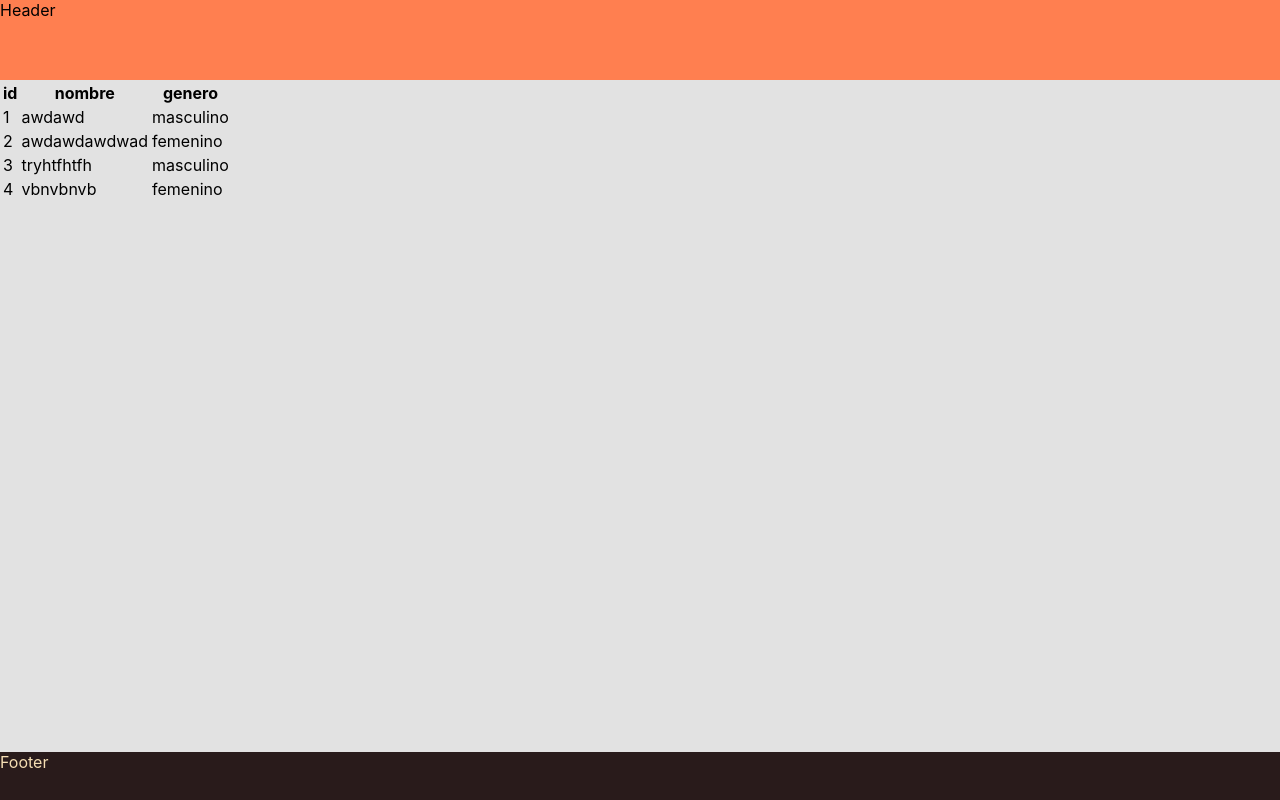
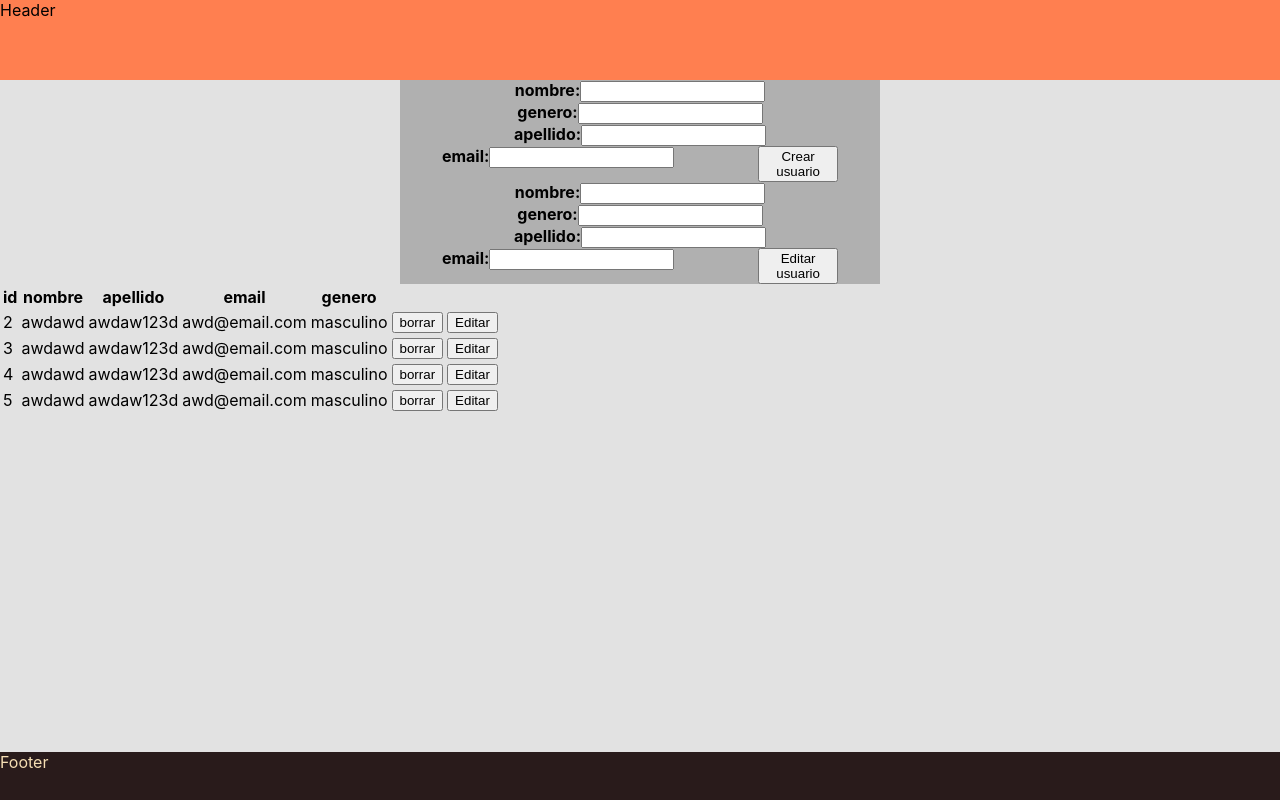
Before and after one commit to MateoMax-hub/lista-app-clase, a React (Create React App) app: page / in a window 1280 px wide. Built offline with nearby package versions, Linux system fonts and the light colour scheme.

Commit message:
clase 31/10 terminada

```diff
--- /dev/null
+++ b/src/components/form/Form.js
@@ -0,0 +1,40 @@
+import React from "react";
+import './form.css';
+
+const Form = ({ handleSubmit, isEditingForm, userToEdit }) => {
+  return (
+    <div className="Form_container">
+      <div>
+        <form onSubmit={handleSubmit}>
+          <div>
+            <div>
+              <b>nombre:</b>
+              <input name="nombre" defaultValue={userToEdit?.nombre}/>
+            </div>
+            <div>
+              <b>genero:</b>
+              <input name="genero" defaultValue={userToEdit?.genero}/>
+            </div>
+            <div>
+              <b>apellido:</b>
+              <input name="apellido" defaultValue={userToEdit?.apellido}/>
+            </div>
+            <div>
+              <b>email:</b>
+              <input name="email" defaultValue={userToEdit?.email}/>
+            </div>
+            <div>
+              <button type="submit">
+                {
+                  isEditingForm ? 'Editar usuario' : 'Crear usuario'
+                }
+              </button>
+            </div>
+          </div>
+        </form>
+      </div>
+    </div>
+  );
+};
+
+export default Form;
--- /dev/null
+++ b/src/components/form/form.css
@@ -0,0 +1,21 @@
+.Form_container {
+    width: 100%;
+    display: flex;
+    justify-content: center;
+}
+
+.Form_container > div {
+    background-color: rgb(176, 176, 176);
+    width: 30rem;
+}
+
+.Form_container > div > form > div {
+    width: 100%;
+    display: flex;
+    justify-content: space-around;
+    flex-wrap: wrap;
+}
+
+.Form_container > div > form > div > div:last-child {
+    width: 5rem;
+}
--- a/src/components/layout/home/Home.js
+++ b/src/components/layout/home/Home.js
@@ -1,36 +1,97 @@
-import React from "react";
+import React, { useState } from "react";
+import Form from "../../form/Form";
 import Table from "../../table/Table";
 // import Counter from "../../counter/Counter";
 import './home.css';
 
 const Home = () => {
-  const personajes = [
+  const [usuarios, setUsuarios] = useState([
     {
       nombre: 'awdawd',
-      id: 1,
-      sexo: 'masculino'
+      apellido: 'awdaw123d',
+      email: 'awd@email.com',
+      id: 2,
+      genero: 'masculino'
     },
     {
-      nombre: 'awdawdawdwad',
-      id: 2,
-      sexo: 'femenino'
+      nombre: 'awdawd',
+      apellido: 'awdaw123d',
+      email: 'awd@email.com',
+      id: 3,
+      genero: 'masculino'
     },
     {
-      nombre: 'tryhtfhtfh',
-      id: 3,
-      sexo: 'masculino'
+      nombre: 'awdawd',
+      apellido: 'awdaw123d',
+      email: 'awd@email.com',
+      id: 4,
+      genero: 'masculino'
     },
     {
-      nombre: 'vbnvbnvb',
-      id: 4,
-      sexo: 'femenino'
+      nombre: 'awdawd',
+      apellido: 'awdaw123d',
+      email: 'awd@email.com',
+      id: 5,
+      genero: 'masculino'
     },
-  ]
+  ]);
+  const [userToEdit, setUserToEdit] = useState({});
+
+  const generateId = function () {
+    return '_' + Math.random().toString(36).substr(2, 9);
+  };
+
+  const handleSubmit = (e) => {
+    e.preventDefault();
+    const usuario = { id: generateId() };
+    for (const target of e.target) {
+      if (target.type !== 'submit') {
+        usuario[target.name] = target.value;
+        target.value = '';
+      }
+    }
+    setUsuarios([...usuarios, usuario])
+  };
+
+  const handleEdit = (e) => {
+    e.preventDefault();
+    const nuevoUsuario = { id: userToEdit.id };
+    for (const target of e.target) {
+      if (target.type !== 'submit') {
+        nuevoUsuario[target.name] = target.value;
+        target.value = '';
+      }
+    }
+    const newUsers = usuarios.map((usuario) => {
+      if (usuario.id === nuevoUsuario.id) return nuevoUsuario;
+      return usuario;
+    });
+    setUsuarios(newUsers);
+  };
+
+  const handleDelete = (id) => {
+    const usuariosFiltrados = usuarios.filter((usuario) => usuario.id !== id);
+    setUsuarios(usuariosFiltrados);
+  };
+
+  const editTrigger = (editingUser) => {
+    setUserToEdit(editingUser);
+  }
 
   return (
     <div className="Home_container">
+      <Form handleSubmit={handleSubmit} />
+      <Form
+        handleSubmit={handleEdit}
+        isEditingForm={true}
+        userToEdit={userToEdit}
+      />
+      <Table
+        data={usuarios}
+        handleDelete={handleDelete}
+        editTrigger={editTrigger}
+      />
       {/* <Counter /> */}
-      <Table data={personajes} />
     </div>
   );
 };
--- a/src/components/layout/home/home.css
+++ b/src/components/layout/home/home.css
@@ -1,4 +1,5 @@
 .Home_container {
     height: calc(100vh - 8rem);
     background-color: rgb(226, 226, 226);
+    overflow-y: auto;
 }
--- a/src/components/table/Table.js
+++ b/src/components/table/Table.js
@@ -1,8 +1,8 @@
 import React, { useEffect, useState } from "react";
 import './table.css';
 
-const Table = ({ data }) => {
-  // const { personajesData } = props;
+const Table = ({ data, handleDelete, editTrigger }) => {
+  // const { data, handleDelete, editTrigger } = props;
   const [dataForTable, setDataForTable] = useState([]);
 
   useEffect(() => {
@@ -15,17 +15,29 @@ const Table = ({ data }) => {
         <tr>
           <th>id</th>
           <th>nombre</th>
+          <th>apellido</th>
+          <th>email</th>
           <th>genero</th>
+          <th></th>
+          <th></th>
         </tr>
       </thead>
 
       <tbody>
         {
-          dataForTable?.map((personaje) => (
-            <tr key={personaje.id}>
-              <td>{personaje.id}</td>
-              <td>{personaje.nombre}</td>
-              <td>{personaje.sexo}</td>
+          dataForTable?.map((usuario) => (
+            <tr key={usuario.id}>
+              <td>{usuario.id}</td>
+              <td>{usuario.nombre}</td>
+              <td>{usuario.apellido}</td>
+              <td>{usuario.email}</td>
+              <td>{usuario.genero}</td>
+              <td>
+                <button onClick={() => handleDelete(usuario.id)}>borrar</button>
+              </td>
+              <td>
+                <button onClick={() => editTrigger(usuario)}>Editar</button>
+              </td>
             </tr>
           ))
         }
```
